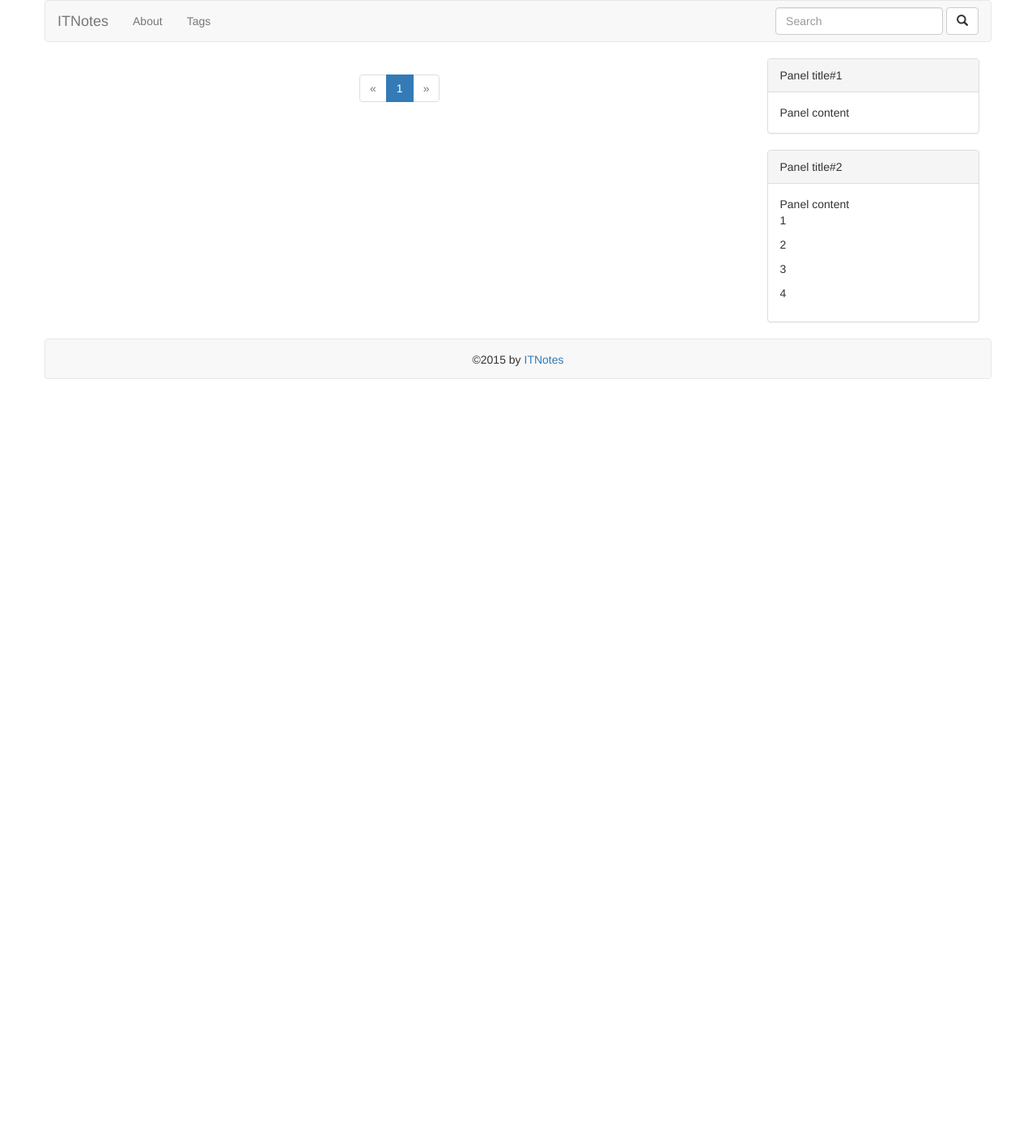
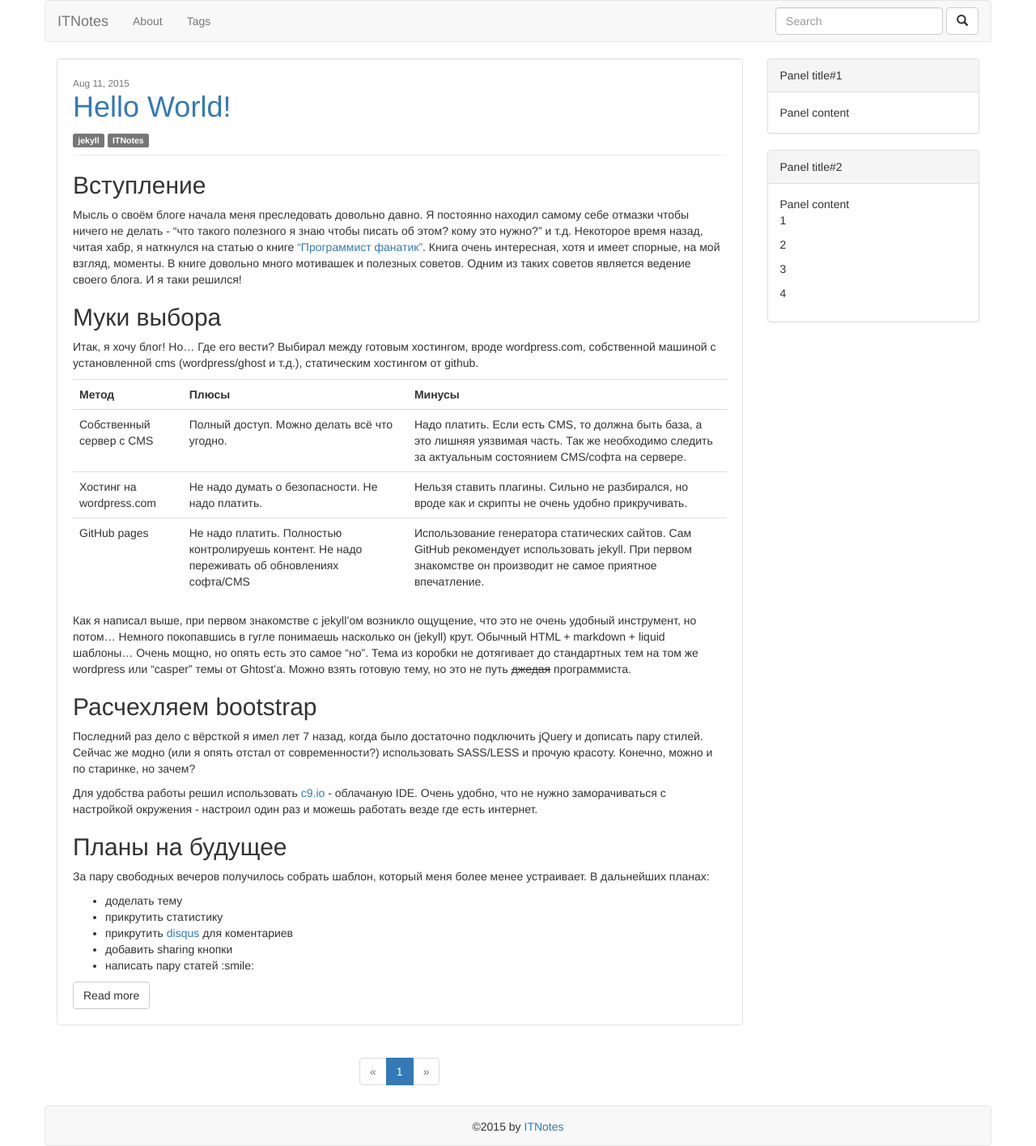
Before and after one commit to itnotes/itnotes.github.io, a Jekyll site: the page built from index.html, in a window 1280 px wide. Shown: the whole page at 81% size. Built offline with Jekyll 4.4.1, drawn with Linux system fonts in a browser that asks for light colours; nearby versions of some CDN libraries; the list of posts is cut into pages by our own code; before the commit the page ends 900 px from its top, so only the background shows below that.

Commit message:
added Hello World article

```diff
--- /dev/null
+++ b/_posts/2015-08-11-hello-world.md
@@ -0,0 +1,54 @@
+---
+layout: post
+title:  "Hello World!"
+date:   2015-08-11 13:29:00
+categories: jekyll
+tags:
+- jekyll
+- ITNotes
+---
+
+## Вступление
+Мысль о своём блоге начала меня преследовать довольно давно. Я постоянно находил самому себе отмазки чтобы ничего не делать - "что такого полезного я знаю чтобы писать об этом? кому это нужно?" и т.д. Некоторое время назад, читая хабр, я наткнулся на статью о книге ["Программист фанатик"](http://www.ozon.ru/context/detail/id/32218784/). Книга очень интересная, хотя и имеет спорные, на мой взгляд, моменты. В книге довольно много мотивашек и полезных советов. Одним из таких советов является ведение своего блога. И я таки решился!
+
+## Муки выбора
+Итак, я хочу блог! Но... Где его вести? Выбирал между готовым хостингом, вроде wordpress.com, собственной машиной с установленной cms (wordpress/ghost и т.д.), статическим хостингом от github.
+
+<table class="table table-hover">
+    <tr>
+        <th>Метод</th>
+        <th>Плюсы</th>
+        <th>Минусы</th>
+    </tr>
+    <tr>
+        <td>Собственный сервер с CMS</td>
+        <td>Полный доступ. Можно делать всё что угодно. </td>
+        <td>Надо платить. Если есть CMS, то должна быть база, а это лишняя уязвимая часть. Так же необходимо следить за актуальным состоянием CMS/софта на сервере.</td>
+    </tr>
+    <tr>
+        <td>Хостинг на wordpress.com</td>
+        <td>Не надо думать о безопасности. Не надо платить.</td>
+        <td>Нельзя ставить плагины. Сильно не разбирался, но вроде как и скрипты не очень удобно прикручивать.</td>
+    </tr>
+    <tr>
+        <td>GitHub pages</td>
+        <td>Не надо платить. Полностью контролируешь контент. Не надо переживать об обновлениях софта/CMS</td>
+        <td>Использование генератора статических сайтов. Сам GitHub рекомендует использовать jekyll. При первом знакомстве он производит не самое приятное впечатление.</td>
+    </tr>
+</table>
+
+Как я написал выше, при первом знакомстве с jekyll'ом возникло ощущение, что это не очень удобный инструмент, но потом... Немного покопавшись в гугле понимаешь насколько он (jekyll) крут. Обычный HTML + markdown + liquid шаблоны... Очень мощно, но опять есть это самое "но". Тема из коробки не дотягивает до стандартных тем на том же wordpress или "casper" темы от Ghtost'а. Можно взять готовую тему, но это не путь <s>джедая</s> программиста.
+
+## Расчехляем bootstrap
+Последний раз дело с вёрсткой я имел лет 7 назад, когда было достаточно подключить jQuery и дописать пару стилей. Сейчас же модно (или я опять отстал от современности?) использовать SASS/LESS и прочую красоту. Конечно, можно и по старинке, но зачем?
+
+Для удобства работы решил использовать [c9.io](https://c9.io) - облачаную IDE. Очень удобно, что не нужно заморачиваться с настройкой окружения - настроил один раз и можешь работать везде где есть интернет.
+
+## Планы на будущее
+За пару свободных вечеров получилось собрать шаблон, который меня более менее устраивает. В дальнейших планах:
+
+- доделать тему
+- прикрутить статистику
+- прикрутить [disqus](https://disqus.com/) для коментариев
+- добавить sharing кнопки
+- написать пару статей :smile:
--- a/index.html
+++ b/index.html
@@ -2,7 +2,7 @@
 layout: default
 ---
 {% for post in paginator.posts %}
-<div class=" post">
+<div class="post">
     <div class="post-header">
         <p><small>{{ post.date | date: "%b %-d, %Y" }}</small></p>
         <h1><a href="{{ post.url | prepend: site.baseurl }}">{{ post.title }}</a></h1>
```
